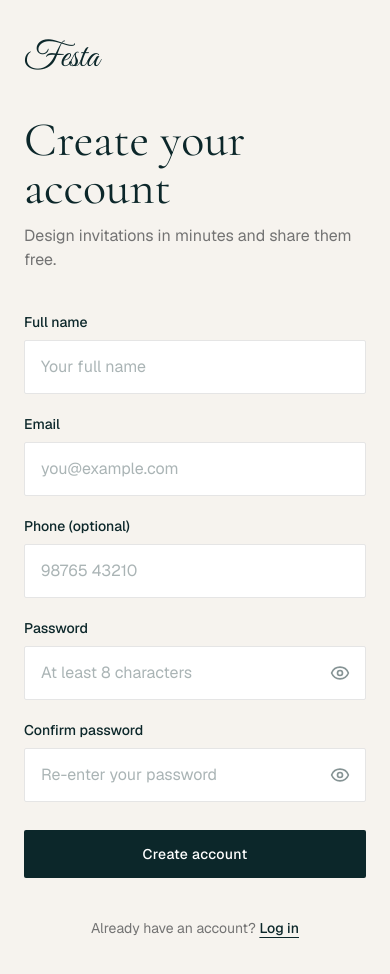
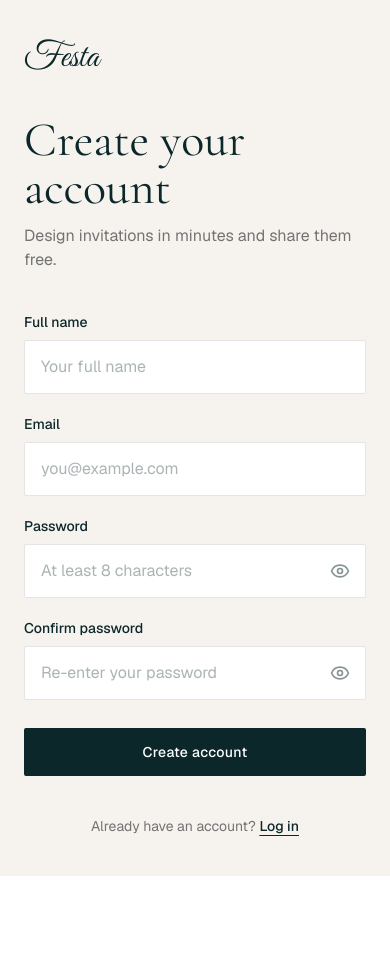
Before and after one commit to kartik-sharma17/wedding-cards, a Next.js app in the folder apps/web/: page /register in a window 390 px wide. Shown: the top 974 px of the page. After the commit the page ends 876 px from the top, so only its background shows below. Built offline with nearby package versions, Linux system fonts and the light colour scheme; no server answers.

Commit message:
remove phone number from registration form

```diff
--- a/apps/web/components/auth/RegisterForm.tsx
+++ b/apps/web/components/auth/RegisterForm.tsx
@@ -145,7 +145,7 @@ export default function RegisterForm() {
             onChange={set("email")}
             error={errors.email}
           />
-          <FormField
+          {/* <FormField
             label="Phone (optional)"
             type="tel"
             autoComplete="tel"
@@ -153,7 +153,7 @@ export default function RegisterForm() {
             value={values.phone}
             onChange={set("phone")}
             error={errors.phone}
-          />
+          /> */}
           <FormField
             label="Password"
             type="password"
```
